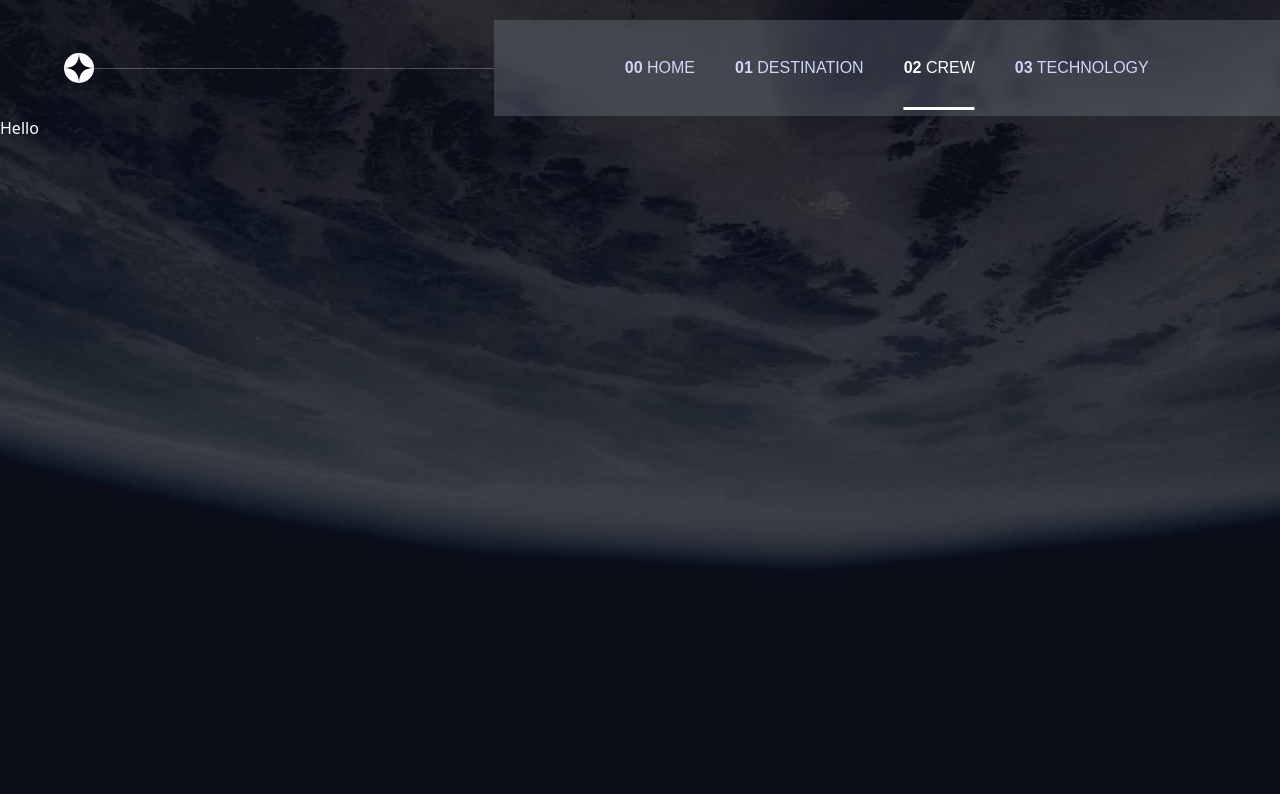
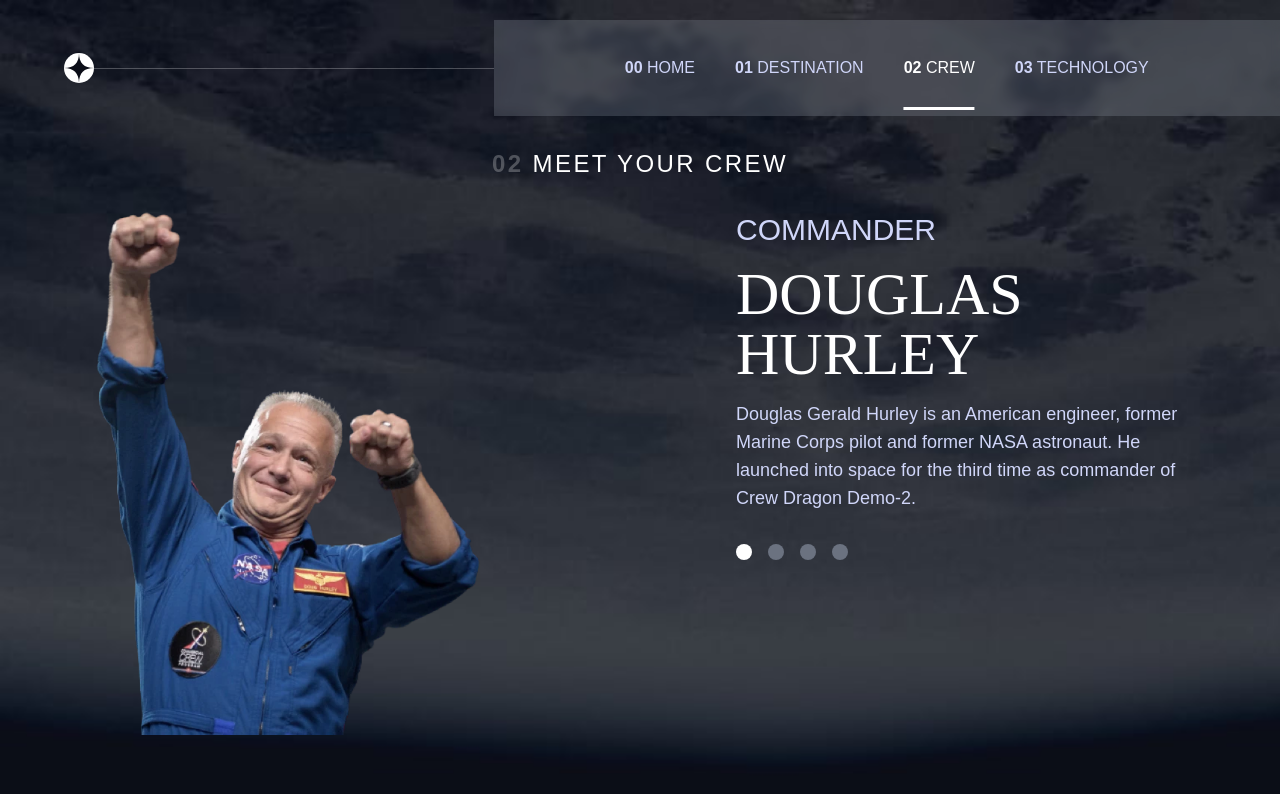
Before and after one commit to ArlindPestisha/space, a React (Vite) app: page /crew in a window 1280 px wide. Shown: the top 794 px of the page. Built offline with nearby package versions, Linux system fonts and the light colour scheme.

Commit message:
Custom hook and fetch data for crew

```diff
--- a/src/components/Crew.jsx
+++ b/src/components/Crew.jsx
@@ -1,10 +1,69 @@
+import React, { useState } from 'react'
 import Nav from './Nav'
+import useFetchData from '../hooks/useFetchData'
 
 const Crew = () => {
+    const { data, loading, error } = useFetchData('/data.json')
+    const [selectedCrewIndex, setSelectedCrewIndex] = useState(0)
+
+    if (loading) return <p>Loading...</p>
+    if (error) return <p>Error loading data: {error.message}</p>
+
+    const crew = data?.crew || []
+    const selectedCrew = crew[selectedCrewIndex]
+
+    const handleDotClick = (index) => {
+        setSelectedCrewIndex(index)
+    }
+
     return (
-        <div className="h-screen bg-crewDesktop bg-cover bg-center">
+        <div className="relative min-h-screen w-full bg-crewDesktop bg-cover bg-center text-white sm:bg-crewTablet">
             <Nav />
-            <h1 className=" text-white">Hello</h1>
+            <div className="flex flex-col items-center justify-center px-4 py-8 lg:px-24">
+                <h1 className="mb-8 text-center font-barlowCondensed text-xl tracking-widest lg:text-2xl">
+                    <span className="font-bold opacity-25">02</span> MEET YOUR
+                    CREW
+                </h1>
+                <div className="flex w-full max-w-6xl flex-col items-center lg:flex-row lg:items-start lg:justify-between">
+                    <div className="mb-8 flex w-full justify-center lg:mb-0 lg:w-1/2 lg:justify-start">
+                        {selectedCrew && (
+                            <img
+                                src={selectedCrew.images.webp}
+                                alt={selectedCrew.name}
+                                className="w-64 lg:w-96"
+                            />
+                        )}
+                    </div>
+                    <div className="w-full max-w-md text-center lg:w-1/2 lg:text-left">
+                        {selectedCrew && (
+                            <>
+                                <h2 className="mb-4 font-barlowCondensed text-2xl text-secondary lg:text-3xl">
+                                    {selectedCrew.role.toUpperCase()}
+                                </h2>
+                                <h3 className="mb-4 font-bellefair text-4xl lg:text-6xl">
+                                    {selectedCrew.name.toUpperCase()}
+                                </h3>
+                                <p className="mb-8 font-barlowCondensed text-base leading-relaxed text-secondary lg:text-lg">
+                                    {selectedCrew.bio}
+                                </p>
+                            </>
+                        )}
+                        <div className="mt-8 flex justify-center space-x-4 lg:justify-start">
+                            {crew.map((_, index) => (
+                                <span
+                                    key={index}
+                                    onClick={() => handleDotClick(index)}
+                                    className={`h-4 w-4 cursor-pointer rounded-full ${
+                                        selectedCrewIndex === index
+                                            ? 'bg-white'
+                                            : 'bg-gray-500'
+                                    }`}
+                                />
+                            ))}
+                        </div>
+                    </div>
+                </div>
+            </div>
         </div>
     )
 }
--- a/src/components/Home.jsx
+++ b/src/components/Home.jsx
@@ -22,7 +22,7 @@ const Home = () => {
                 </div>
                 <div className="mt-10 flex justify-center md:mt-0 md:justify-end">
                     <Link to="/destination">
-                        <button className="hover:before:bg-grayHover flex h-[270px] w-[270px] items-center justify-center rounded-full bg-white font-bellefair text-3xl uppercase tracking-wider text-black transition hover:before:absolute hover:before:h-[400px] hover:before:w-[400px] hover:before:rounded-full hover:before:opacity-10">
+                        <button className="flex h-[270px] w-[270px] items-center justify-center rounded-full bg-white font-bellefair text-3xl uppercase tracking-wider text-black transition hover:before:absolute hover:before:h-[400px] hover:before:w-[400px] hover:before:rounded-full hover:before:bg-grayHover hover:before:opacity-10">
                             Explore
                         </button>
                     </Link>
--- /dev/null
+++ b/src/hooks/useFetchData.js
@@ -0,0 +1,30 @@
+import { useEffect, useState } from 'react'
+
+const useFetchData = (url) => {
+    const [data, setData] = useState(null)
+    const [loading, setLoading] = useState(true)
+    const [error, setError] = useState(null)
+
+    useEffect(() => {
+        const fetchData = async () => {
+            try {
+                const response = await fetch(url)
+                if (!response.ok) {
+                    throw new Error('Network response was not ok')
+                }
+                const data = await response.json()
+                setData(data)
+            } catch (error) {
+                setError(error)
+            } finally {
+                setLoading(false)
+            }
+        }
+
+        fetchData()
+    }, [url])
+
+    return { data, loading, error }
+}
+
+export default useFetchData
```
Also changed, not shown: src/components/Destination.jsx (+23 -96 lines).
